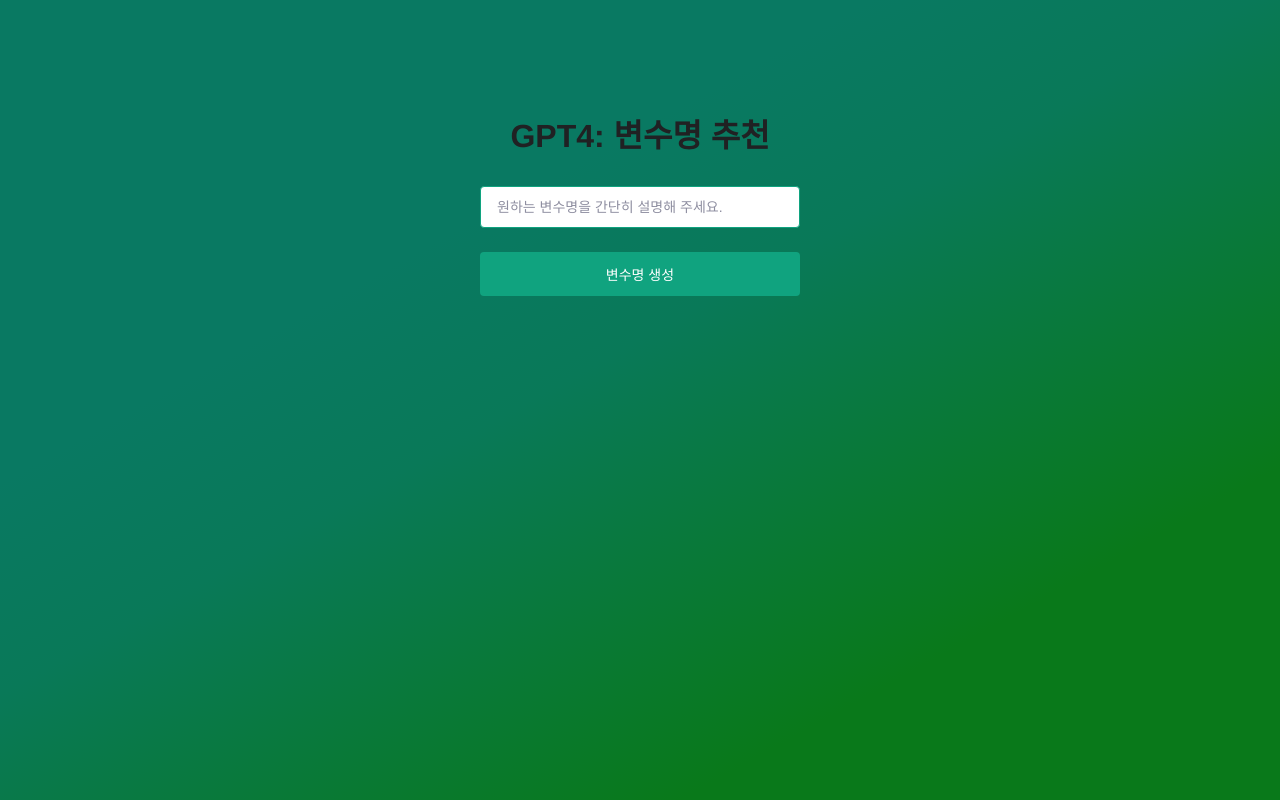
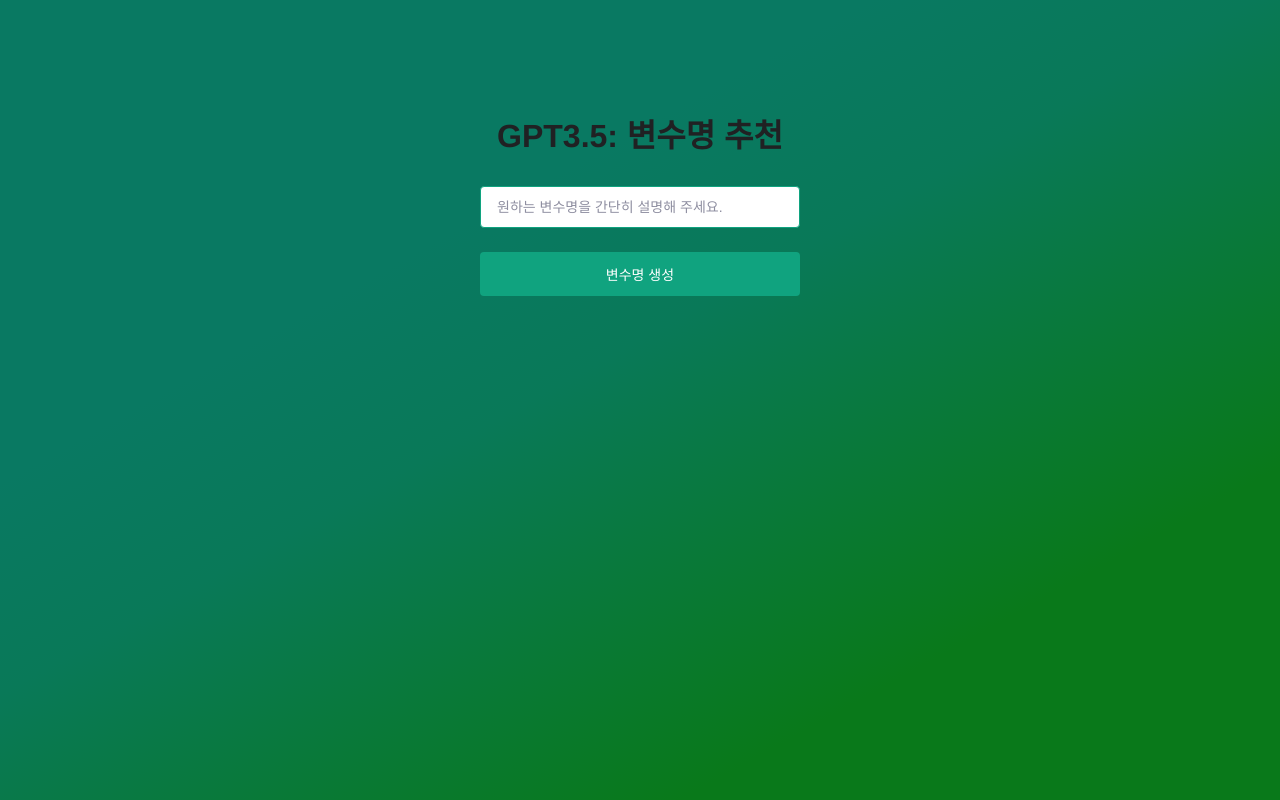
Before and after one commit to sonky740/GPTPetNamer, a Next.js app: page / in a window 1280 px wide. Built offline with nearby package versions, Linux system fonts and the light colour scheme.

Commit message:
GPT3.5였네...

```diff
--- a/src/pages/index.tsx
+++ b/src/pages/index.tsx
@@ -48,7 +48,7 @@
     <>
       {isLoading && <AppLoading />}
       <Main>
-        <Heading1>GPT4: 변수명 추천</Heading1>
+        <Heading1>GPT3.5: 변수명 추천</Heading1>
         {count > 0 && <p>이 앱을 {count}번 사용하였습니다.</p>}
         <Form onSubmit={onSubmit}>
           <Input
```
